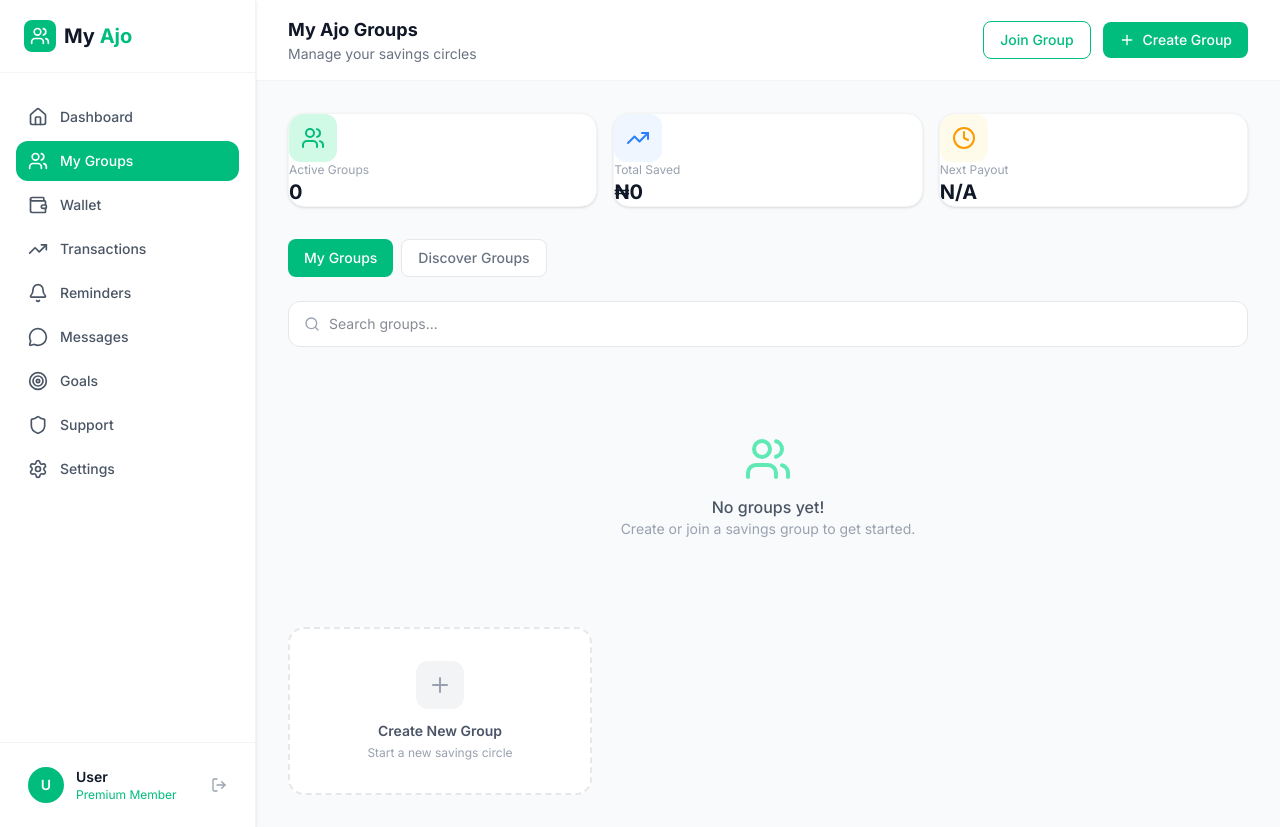
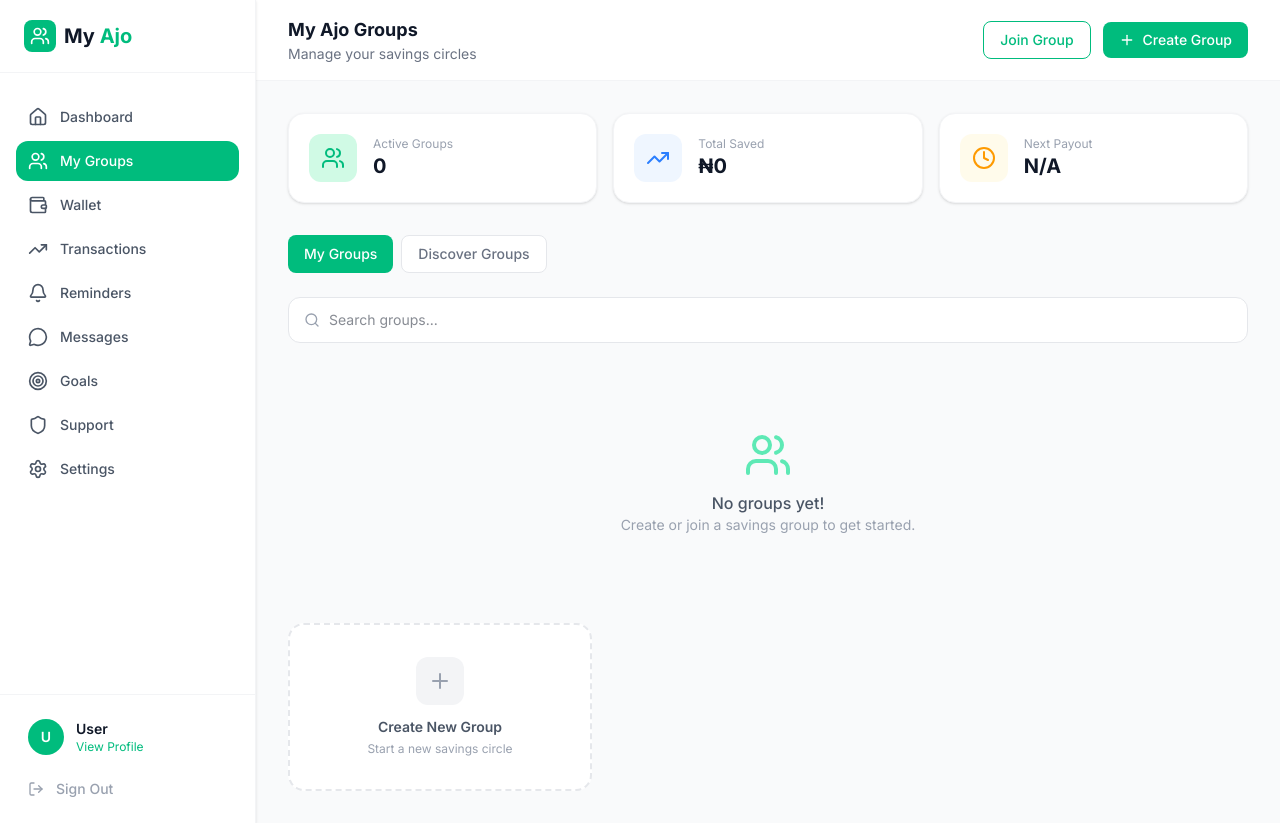
Before and after one commit to OluwaseunPaul010/My-ajo, a Next.js app: page /groups in a window 1280 px wide. Built offline with nearby package versions, Linux system fonts and the light colour scheme.

Commit message:
Update groups page with clickable cads and join request

```diff
--- a/app/groups/page.tsx
+++ b/app/groups/page.tsx
@@ -65,25 +65,30 @@ export default function GroupsPage() {
                 className={`flex items-center gap-3 px-3 py-2.5 rounded-xl text-sm font-medium transition-all ${item.active ? "bg-emerald-500 text-white" : "text-gray-600 hover:bg-gray-50 hover:text-emerald-500"}`}>
                 <item.icon className="w-5 h-5" />
                 {item.label}
-                {item.badge && (
-                  <span className="ml-auto text-xs px-2 py-0.5 rounded-full bg-emerald-100 text-emerald-600">{item.badge}</span>
-                )}
               </a>
             ))}
           </nav>
           <div className="px-4 py-4 border-t border-gray-100">
-            <div className="flex items-center gap-3 px-3 py-2">
+            <a href="/profile" className="flex items-center gap-3 px-3 py-2 hover:bg-gray-50 rounded-xl transition-colors group">
               <div className="w-9 h-9 bg-emerald-500 rounded-full flex items-center justify-center text-white font-semibold text-sm">
                 {user?.fullName?.split(" ").map((n: string) => n[0]).join("") || "U"}
               </div>
               <div className="flex-1 min-w-0">
                 <div className="text-sm font-semibold text-gray-900 truncate">{user?.fullName || "User"}</div>
-                <div className="text-xs text-emerald-500">Premium Member</div>
+                <div className="text-xs text-emerald-500">View Profile</div>
               </div>
-              <button className="text-gray-400 hover:text-red-500 transition-colors">
+            </a>
+            <button
+              onClick={() => {
+                localStorage.removeItem("token");
+                localStorage.removeItem("user");
+                document.cookie = "token=; path=/; max-age=0";
+                window.location.href = "/auth/login";
+              }}
+              className="w-full mt-2 flex items-center gap-3 px-3 py-2 text-gray-400 hover:text-red-500 hover:bg-red-50 rounded-xl transition-colors text-sm font-medium">
               <LogOut className="w-4 h-4" />
+              <span>Sign Out</span>
             </button>
-            </div>
           </div>
         </div>
       </aside>
@@ -124,9 +129,7 @@ export default function GroupsPage() {
                 initial={{ opacity: 0, y: 20 }}
                 animate={{ opacity: 1, y: 0 }}
                 transition={{ delay: i * 0.1 }}
-             whileHover={{ y: -4 }}
-           className="bg-white rounded-2xl border border-gray-100 shadow-sm hover:shadow-md transition-all overflow-hidden cursor-pointer"
-            onClick={() => window.location.href = `/groups/${group.id}`}>
+                className="bg-white rounded-2xl p-5 border border-gray-100 shadow-sm flex items-center gap-4">
                 <div className={`w-12 h-12 rounded-xl flex items-center justify-center ${stat.color}`}>
                   <stat.icon className="w-6 h-6" />
                 </div>
@@ -171,16 +174,24 @@ export default function GroupsPage() {
                   transition={{ delay: i * 0.1 }}
                   whileHover={{ y: -4 }}
                   className="bg-white rounded-2xl border border-gray-100 shadow-sm hover:shadow-md transition-all overflow-hidden">
-                  <div className="bg-gradient-to-r from-emerald-500 to-emerald-600 p-5">
+
+                  {/* Clickable Header */}
+                  <div
+                    onClick={() => window.location.href = `/groups/${group.id}`}
+                    className="bg-gradient-to-r from-emerald-500 to-emerald-600 p-5 cursor-pointer">
                     <div className="flex items-center justify-between mb-3">
                       <div className="w-10 h-10 bg-white/20 rounded-xl flex items-center justify-center">
                         <Users className="w-5 h-5 text-white" />
                       </div>
-                      <span className="text-xs bg-white/20 text-white px-2 py-1 rounded-lg font-medium">{group.status}</span>
+                      <span className="text-xs bg-white/20 text-white px-2 py-1 rounded-lg font-medium">
+                        {group.status}
+                      </span>
                     </div>
                     <h3 className="text-white font-bold text-lg">{group.name}</h3>
                     <p className="text-emerald-100 text-sm">{group.members?.length || 1} members · {group.frequency}</p>
                   </div>
+
+                  {/* Card Body */}
                   <div className="p-5">
                     <div className="grid grid-cols-2 gap-4 mb-4">
                       <div>
@@ -193,14 +204,15 @@ export default function GroupsPage() {
                       </div>
                       <div>
                         <div className="text-xs text-gray-400 mb-1">Invite Code</div>
-                        <div className="flex items-center gap-2">
+                        <div className="flex items-center gap-1">
                           <div className="text-xs font-mono font-semibold text-emerald-600">{group.inviteCode}</div>
                           <button
-    onClick={() => {
+                            onClick={(e) => {
+                              e.stopPropagation();
                               navigator.clipboard.writeText(group.inviteCode);
                               alert("✅ Invite code copied!");
                             }}
-    className="text-xs bg-emerald-50 hover:bg-emerald-100 text-emerald-600 px-2 py-1 rounded-lg transition-colors">
+                            className="text-xs bg-emerald-50 hover:bg-emerald-100 text-emerald-600 px-1.5 py-0.5 rounded transition-colors">
                             Copy
                           </button>
                         </div>
@@ -210,13 +222,16 @@ export default function GroupsPage() {
                         <div className="text-sm font-semibold text-gray-900 capitalize">{group.frequency}</div>
                       </div>
                     </div>
+
                     <div className="flex gap-2">
                       <a href="/chat"
+                        onClick={(e) => e.stopPropagation()}
                         className="flex-1 text-center py-2 border border-gray-200 rounded-xl text-sm text-gray-600 hover:border-emerald-300 hover:text-emerald-500 transition-colors flex items-center justify-center gap-1">
                         <MessageCircle className="w-4 h-4" /> Chat
                       </a>
                       <button
-  onClick={async () => {
+                        onClick={async (e) => {
+                          e.stopPropagation();
                           const token = localStorage.getItem("token");
                           if (!token) return;
                           if (!confirm(`Contribute ₦${group.contribution?.toLocaleString()} to ${group.name}?`)) return;
@@ -231,7 +246,7 @@ export default function GroupsPage() {
                             });
                             const data = await res.json();
                             if (data.success) {
-        alert(`✅ Contribution of ₦${data.amount.toLocaleString()} successful!`);
+                              alert(`✅ Contribution of ₦${data.amount?.toLocaleString()} successful!`);
                               window.location.reload();
                             } else {
                               alert(data.error || "Failed to contribute");
@@ -244,6 +259,12 @@ export default function GroupsPage() {
                         <CheckCircle className="w-4 h-4" /> Contribute
                       </button>
                     </div>
+
+                    <button
+                      onClick={() => window.location.href = `/groups/${group.id}`}
+                      className="mt-2 w-full text-center py-2 border border-emerald-200 hover:bg-emerald-50 rounded-xl text-sm text-emerald-500 font-medium transition-colors flex items-center justify-center gap-1">
+                      View Group Details <ChevronRight className="w-4 h-4" />
+                    </button>
                   </div>
                 </motion.div>
               ))
@@ -259,7 +280,7 @@ export default function GroupsPage() {
                 <Plus className="w-6 h-6 text-gray-400 group-hover:text-emerald-500 transition-colors" />
               </div>
               <div className="text-center">
-                <div className="text-sm font-semibold text-gray-600 group-hover:text-emerald-500 transition-colors">Create New Group</div>
+                <div className="text-sm font-semibold text-gray-600 group-hover:text-emerald-500">Create New Group</div>
                 <div className="text-xs text-gray-400 mt-1">Start a new savings circle</div>
               </div>
             </motion.button>
@@ -361,7 +382,7 @@ export default function GroupsPage() {
             </div>
             <div className="space-y-4">
               <div className="p-4 bg-emerald-50 rounded-xl text-sm text-emerald-700">
-                Enter the invite code shared by the group admin to join their savings circle.
+                Enter the invite code shared by the group admin. Your request will be sent to the admin for approval.
               </div>
               <div>
                 <label className="block text-sm font-medium text-gray-700 mb-2">Invite Code</label>
```
Lines whose indentation alone changed are shown as unchanged.
